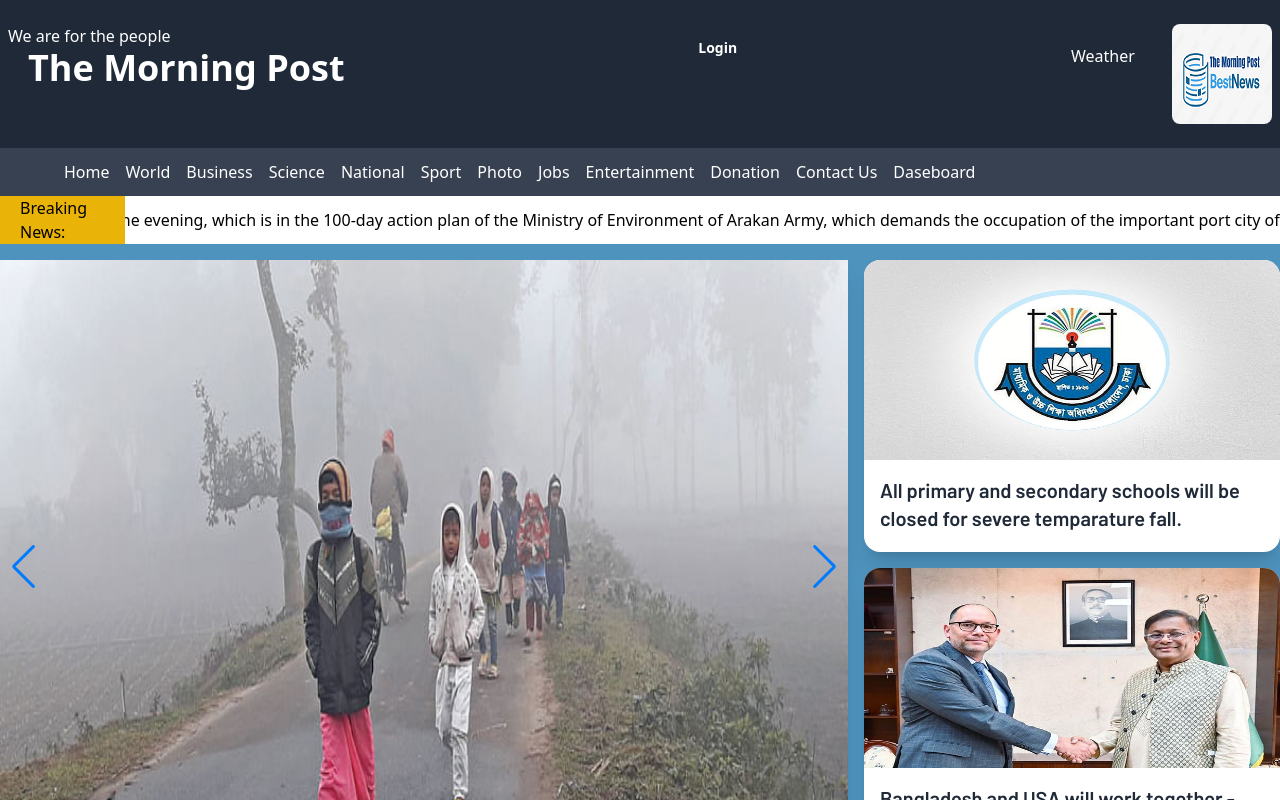
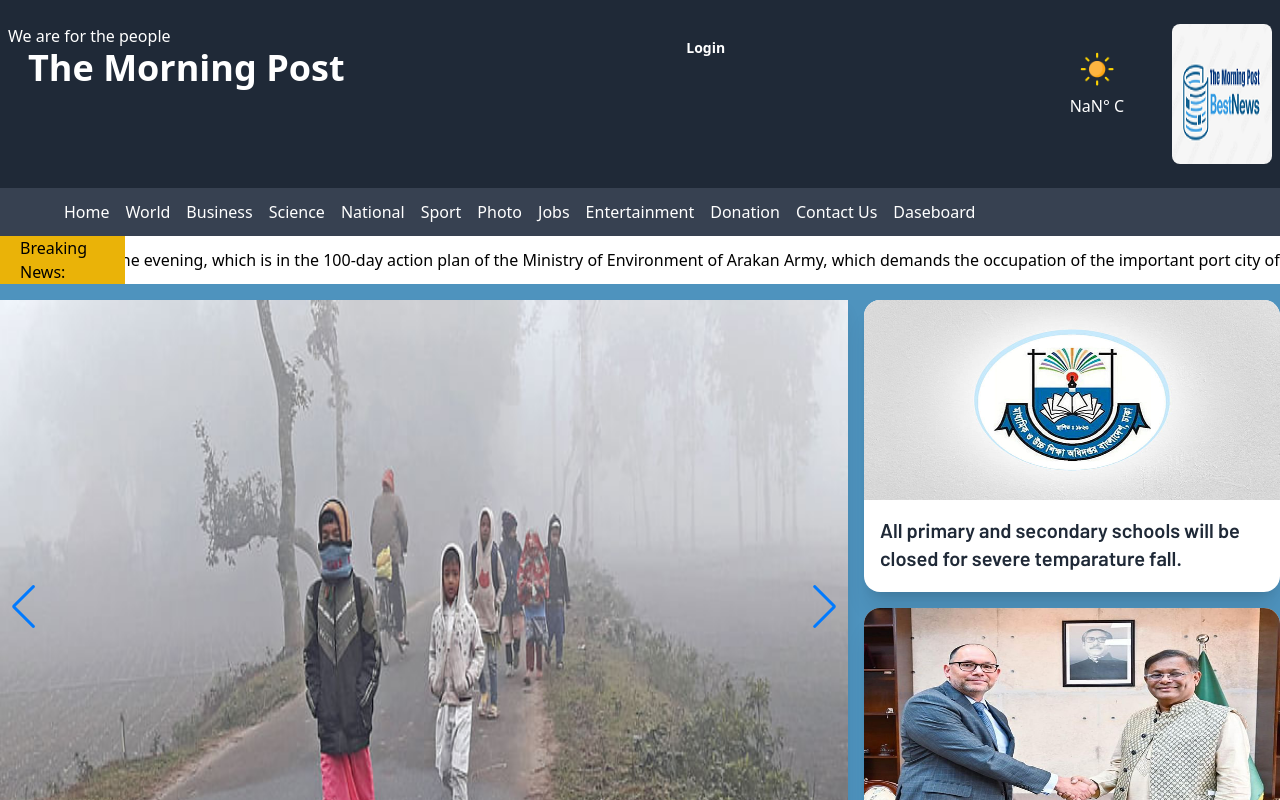
Before and after one commit to HunterTheCoding/The-Morning-Post, a React (Vite) app: page / in a window 1280 px wide. Shown: the top 800 px of the page. Built offline with nearby package versions, Linux system fonts and the light colour scheme; no server answers; a web font is replaced by a local one.

Commit message:
added weather update

```diff
--- a/src/Components/Navbar/Navbar.tsx
+++ b/src/Components/Navbar/Navbar.tsx
@@ -4,6 +4,7 @@ import { Link, NavLink } from "react-router-dom";
 import logo from "../../../public/news.png";
 import { SlBadge } from "react-icons/sl";
 import Context from "../../Hook/useContext";
+import Weather from "../Weather/Weather";
 
 const Navbar = () => {
     const { user, logOut } = Context()
@@ -165,7 +166,7 @@ const Navbar = () => {
                             </NavLink>
                         )}
                     </div>
-                    <div className="p-5 rounded-md"><p className="">Weather</p></div>
+                    <div className="p-5 rounded-md"><p className=""><Weather></Weather></p></div>
                     <img className="rounded-lg" src={logo} alt="" />
 
 
--- /dev/null
+++ b/src/Components/Weather/Weather.tsx
@@ -0,0 +1,31 @@
+import { useState } from 'react';
+import clear from '../../assets/weather/clear.png';
+import cloud from '../../assets/weather/cloud.png';
+import drizzle from '../../assets/weather/drizzle.png';
+import rain from '../../assets/weather/rain.png';
+import snow from '../../assets/weather/snow.png';
+import { useEffect } from 'react';
+
+const Weather = () => {
+
+    const api_key = '02ade84871c6ffcd20a12970d576f2ab';
+
+    const [weatherInfo, setWeatherInfo] = useState([]);
+
+    useEffect(()=>{
+        fetch(`https://api.openweathermap.org/data/2.5/weather?q=Dhaka&units=Metric&appid=${api_key}`)
+        .then(res => res.json())
+        .then(data => setWeatherInfo(data))
+    }, [])
+
+
+    return (
+        <div className='w-[100px] h-[100px] text-white text-center bg-transparent'>
+           <img src={clear} className='mx-auto h-[50px] w-[50px]' alt="" />
+           <h2 className='text-xl'>{weatherInfo?.name}</h2>
+           <p>{Math.floor(weatherInfo?.main?.temp)}° C</p>
+        </div>
+    );
+};
+
+export default Weather;
```
